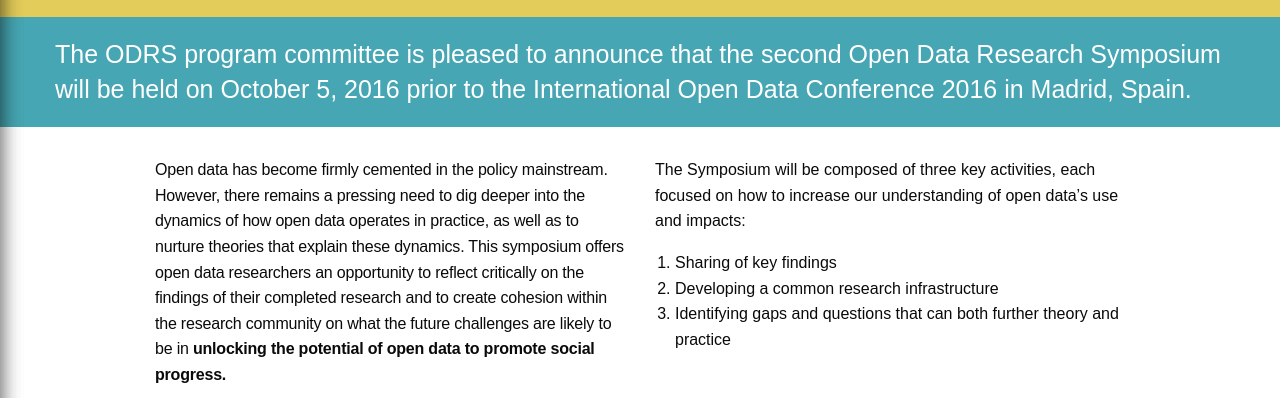
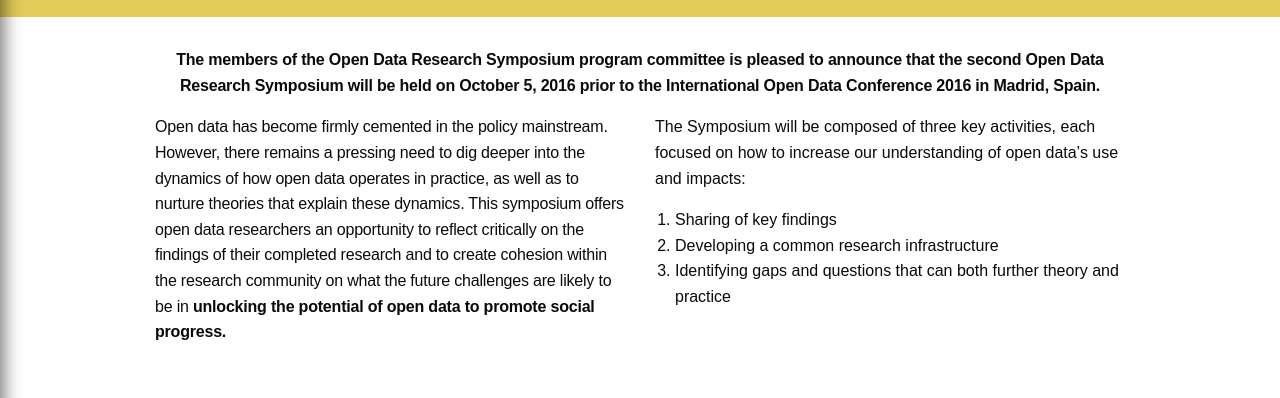
Before and after one commit to GovLab/open-data-symposium-2016, a plain HTML site: page public/index.html in a window 1280 px wide. Shown: the part 367-765 px from the top of the page. Drawn offline with nearby package versions, Linux system fonts and the light colour scheme; a script that the page names is missing.

Commit message:
Changes copy for odrs announcement, making it bolded, with a white background, centered, and with the same padding as columns below it

```diff
--- a/public/index.html
+++ b/public/index.html
@@ -69,16 +69,11 @@
   <h2>Symposium Objectives</h2>
 </div>
 
-<div class="b-divider m-green" id="odrs-announcement">
-    <div class="row">
-        <div class="column small-12">
-            <h4>The ODRS program committee is pleased to announce that the second Open Data Research Symposium will be held on October 5, 2016 prior to the International Open Data Conference 2016 in Madrid, Spain.</h4>
-        </div>
-    </div>
-</div>
-
 <section class="b-page-section">
   <div class="row e-content">
+    <div class="medium-10 column medium-offset-1">
+      <p class="odrs-announcement" style="letter-spacing: -.2px;"><strong>The members of the Open Data Research Symposium program committee is pleased to announce that the second Open Data Research Symposium will be held on October 5, 2016 prior to the International Open Data Conference 2016 in Madrid, Spain.</strong></p>
+    </div>
     <div class="medium-5 column medium-offset-1">
       <p style="letter-spacing: -.2px;">Open data has become firmly cemented in the policy mainstream. However, there remains a pressing need to dig deeper into the dynamics of how open data operates in practice, as well as to nurture theories that explain these dynamics. This symposium offers open data researchers an opportunity to reflect critically on the findings of their completed research and to create cohesion within the research community on what the future challenges are likely to be in <strong>unlocking the potential of open data to promote social progress.</strong></p>
     </div>
--- a/source/sass/_custom.scss
+++ b/source/sass/_custom.scss
@@ -141,3 +141,6 @@
   background-color: $yellow;
   color: darken($yellow, 32);
 }
+.odrs-announcement {
+  text-align: center;
+}
```
Also changed, not shown: source/templates/index.html (+3 -8 lines), public/css/styles.css.
